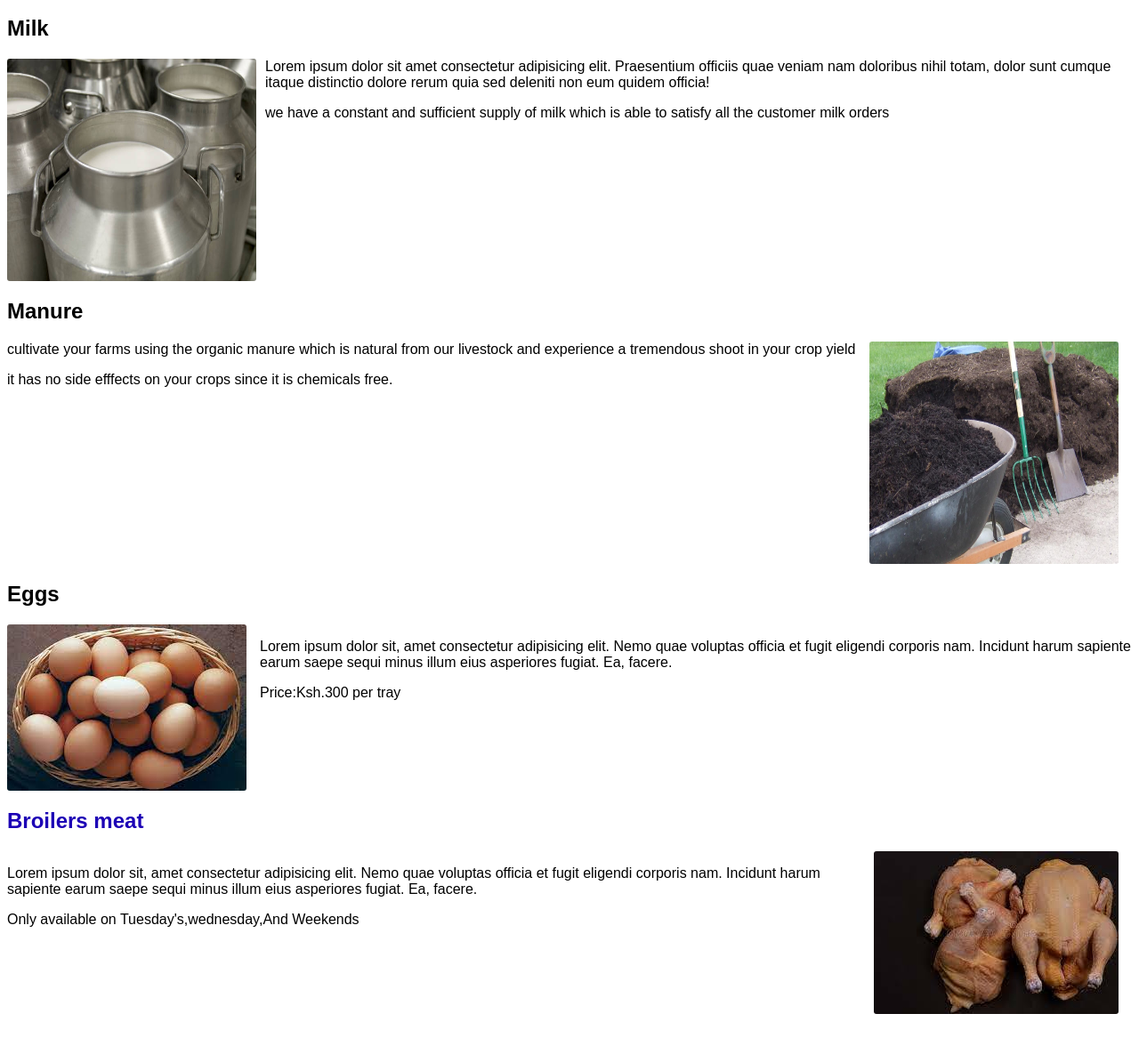
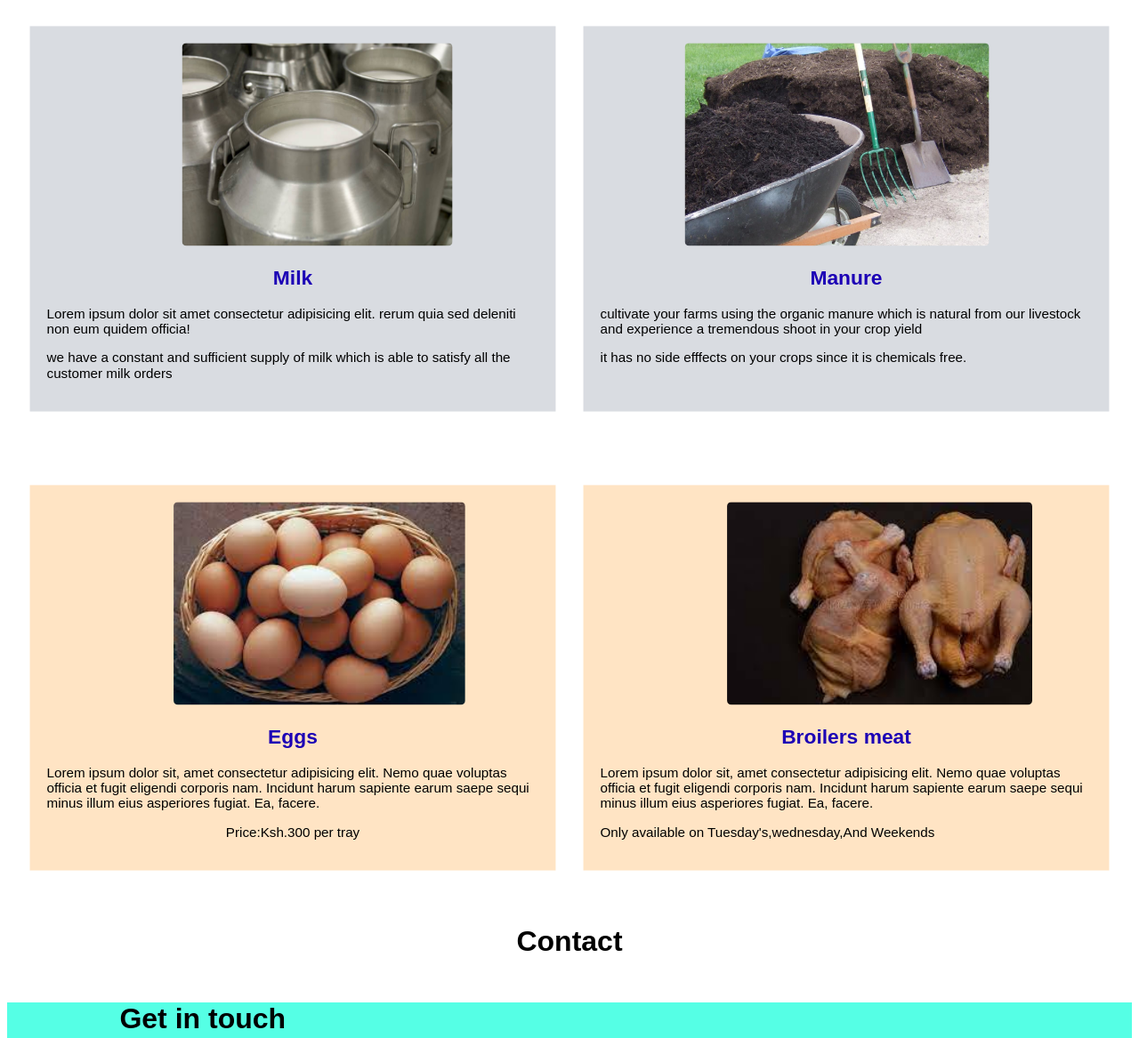
Before and after one commit to John-Mwanzia/farmyard, a plain HTML site: page index.html in a window 1280 px wide. Shown: the part 1339-2506 px from the top of the page at 89% size. Drawn offline with Linux system fonts and the light colour scheme.

Commit message:
added zoom in animation on my product section

```diff
--- a/index.html
+++ b/index.html
@@ -11,47 +11,27 @@
 
 </head>
 <body>
-    <script>
-
-        function myFunction() {
-          var x = document.getElementById("myTopnav");
-          if (x.className === "topnav") {
-            x.className += " responsive";
-          } else {
-            x.className = "topnav";
-          }
-        }
-        </script>
-
-
-
-
 
     <div class="homepage">
 
        <div class="topnav" >
-        <div><h1 id="name"> livestock_farmyard</h1></div>
+             <div>
+                 <h1 id="name"> livestock_farmyard</h1></div>
                  <div >
                     <a class="active" href="#home">Home</a>
-            <a href="#about">About</a>
+                    <a href="#about" >About</a>
                     <a href="#contact">Contact</a>
                  </div>
 
-
-
-
-        <a href="javascript:void(0);" class="icon" onclick="myFunction()">
-            <i class="fa fa-bars"></i>
-        </a>
 
              </div>
 
 
              <h2 class="welcome">Welcome to our beautiful farmyard</h2>
 
-        <!-- <div class="descript">
-            <h2>We've got healthy cattles,or any other type of livestock you've been looking for!</h2>
-        </div> -->
+
+        </div>
+
     </div>
     <div>
         <div id="About" >
@@ -96,46 +76,52 @@
            <div id="product_section">
 
                <h1 style="clear: left;text-align: center; color: #1c00b5;text-decoration: underline ; " >Their products</h1>
+                 <div class="first-section">
                     <div class="milk">
 
-                   <h2>Milk</h2>
 
-
-                <p >  <img class="milk_can_image" src="images/milk_cann.jpg" alt="milk">Lorem ipsum dolor sit amet consectetur adipisicing elit. Praesentium officiis quae veniam nam doloribus nihil totam, dolor sunt cumque itaque distinctio dolore rerum quia sed deleniti non eum quidem officia!</p>
+                        <img class="milk_can_image" src="images/milk_cann.jpg" alt="milk">
+                        <h2 style="text-align: center;color: #1c00b5;">Milk</h2>
+                     <p >  Lorem ipsum dolor sit amet consectetur adipisicing elit. rerum quia sed deleniti non eum quidem officia!</p>
                      <p> we have a constant and sufficient supply of milk which is able to satisfy all the customer milk orders</p>
                     </div>
                      <div class="manure">
-                   <h2>Manure</h2>
                        <div>
                                <img id="manurejpg" src="images/manure.jpeg" alt="manure">
+                               <h2 style="text-align: center;color: #1c00b5;">Manure</h2>
                                 <p>cultivate your farms using the organic manure which is natural from our livestock and experience a tremendous shoot in your crop yield </p>
                                 <p>it has no side efffects on your crops since it is chemicals free.</p>
                         </div>
                     </div>
-               <h2 >Eggs</h2>
+                 </div>
+
+                <div class="second-section">
                     <div id="eggs">
 
-                   <div><img src="images/eggimage.jpg" class="eggs_image" alt="eggs">
+                        <div>
+                           <img src="images/eggimage.jpg" class="eggs_image" alt="eggs">
+                           <h2 style="text-align: center;color: #1c00b5;">Eggs</h2>
                             <p>Lorem ipsum dolor sit, amet consectetur adipisicing elit. Nemo quae voluptas officia et fugit eligendi corporis nam. Incidunt harum sapiente earum saepe sequi minus illum eius asperiores fugiat. Ea, facere.</p>
-                     <p> Price:Ksh.300 per tray</p>
+                            <p style="text-align: center;"> Price:Ksh.300 per tray</p>
                         </div>
                     </div>
 
-               <div>
-                   <h2 style=" color: #1c00b5;">Broilers meat</h2>
+
+
                         <div id="meat">
 
                             <div>
                                 <img class="meatjpg"src="images/meat.JPEG" alt="meat">
-
+                                <h2 style=" color: #1c00b5; text-align: center;">Broilers meat</h2>
                                 <p>Lorem ipsum dolor sit, amet consectetur adipisicing elit. Nemo quae voluptas officia et fugit eligendi corporis nam. Incidunt harum sapiente earum saepe sequi minus illum eius asperiores fugiat. Ea, facere.</p>
                                 <p>Only available on Tuesday's,wednesday,And Weekends</p>
                             </div>
 
 
                         </div>
+                </div>
 
-               </div>
+
 
             </div>
 
@@ -147,7 +133,7 @@
     <h1 id="contact_title">Contact</h1>
 <div id="contact">
     <div class="container">
-        <h1 id="contact_start">Get in touch with us</h1>
+        <h1 id="contact_start">Get in touch </h1>
         <p>we would love to respond to all your enquiries</p>
         <div class="contact_box">
              <div class="contact_box_left">
--- a/styles.css
+++ b/styles.css
@@ -163,59 +163,88 @@ figure{
 
 }
 
-
-
-.milk_can_image{
-  float: left;
-  /* max-width: 40%; */
-  border-radius: 3px;
-  margin-right: 10px;
-  height: 250px;
-  width: 280px;
-}
-.manure{
-clear: left;
-overflow: auto;
-
-}
-#manurejpg{
-  height: 250px;
-  width: 280px;
-  border-radius: 3px;
-  float: right;
-  margin-right: 15px;
-
-  border: black;
+.first-section{
+  display: flex;
+  margin-bottom: 60px;
+   margin-left: 10px;
+   margin-right: 10px;
 
 
 }
-#eggs{
-  clear: left;
-  overflow: auto;
+.second-section{
   display: flex;
-  flex-wrap: nowrap;
+  margin-left: 10px;
+  margin-right: 10px;
 
 }
+
+.milk_can_image{
+  height: 15rem;
+  border-radius: 5px;
+  margin-left: 160px;
+
+
+}
+.milk{
+  background-color: #D9DCE1;
+  padding: 20px;
+  width: 50%;
+  transform: scale(0.95);
+  transition: 0.3s ease-in-out;
+}
+.milk:hover{
+  transform: scale(1);
+}
+.manure{
+  background-color:  #D9DCE1;
+  padding: 20px;
+  width: 50%;
+  transform: scale(0.95);
+  transition: 0.3s ease-in-out;
+
+}
+.manure:hover{
+  transform: scale(1);
+}
+#manurejpg{
+  height: 15rem;
+  border-radius: 5px;
+  margin-left: 100px;
+}
+#eggs{
+  background-color: bisque;
+  padding: 20px;
+  transform: scale(0.95);
+  transition: 0.3s ease-in-out;
+
+}
+#eggs:hover{
+  transform: scale(1);
+}
 .eggs_image{
-  float: left;
-  margin-right: 15px;
-  border-radius: 3px;
+  border-radius: 5px;
+  margin-left: 150px;
+  height: 15rem;
 
 }
 ul{
   font-size: x-large;
 }
 #meat{
-  clear: left;
-  overflow: auto;
-  display: flex;
-  flex-wrap: nowrap;
+  background-color: bisque;
+  padding: 20px;
+  transform: scale(0.95);
+  transition: 0.3s ease-in-out;
 
 }
+#meat:hover{
+  transform: scale(1);
+}
 .meatjpg{
-  float: right;
-  margin-right: 15px;
-  border-radius: 3px;
+  border-radius: 5px;
+  margin-left: 150px;
+  height: 15rem;
+
 
 }
 #contact{
@@ -298,5 +327,6 @@ table tr td{
   padding-right: 20px;
 }
 #contact_title{
-margin-left: 30px;
+text-align: center;
+
 }
```
Lines whose indentation alone changed are shown as unchanged.
